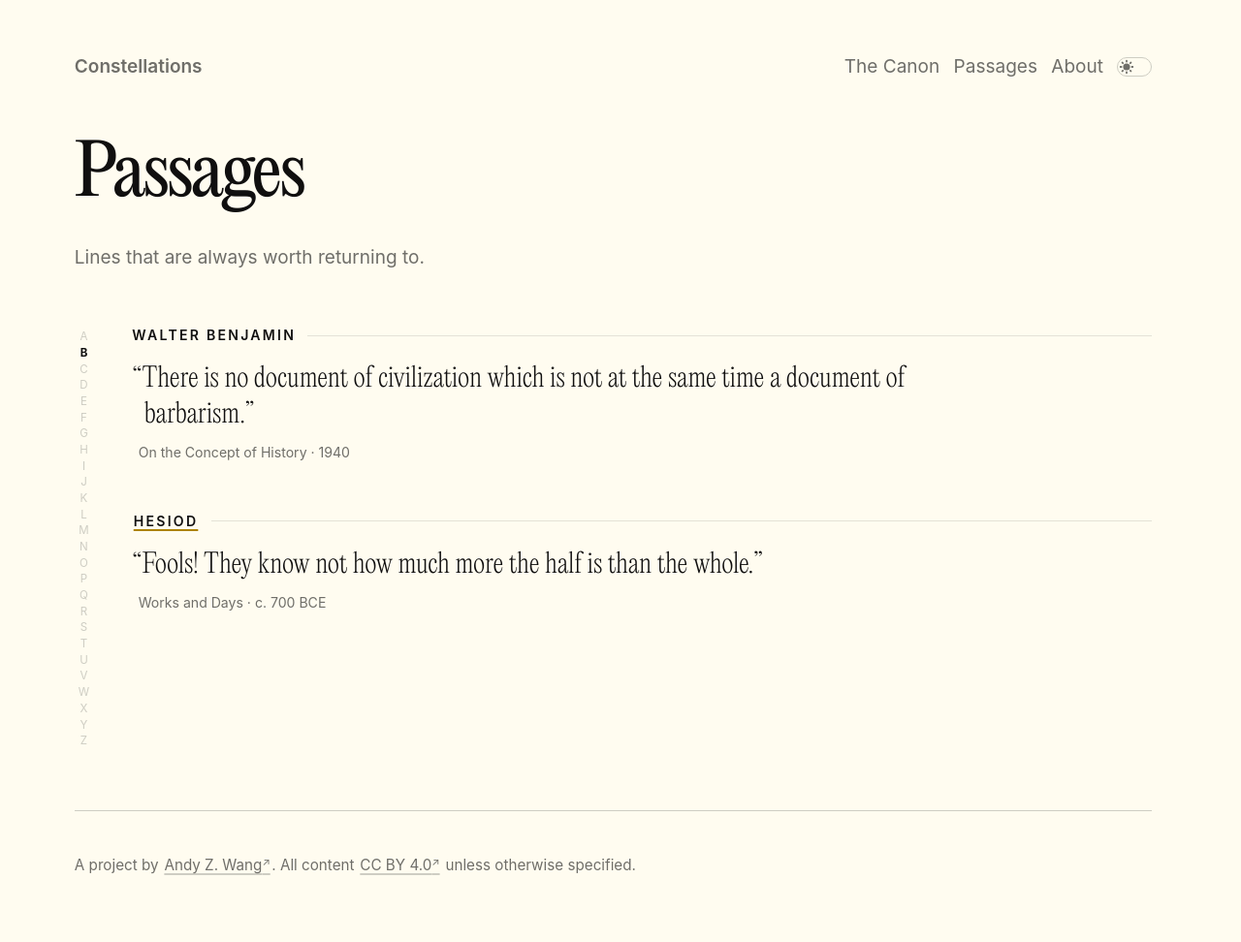
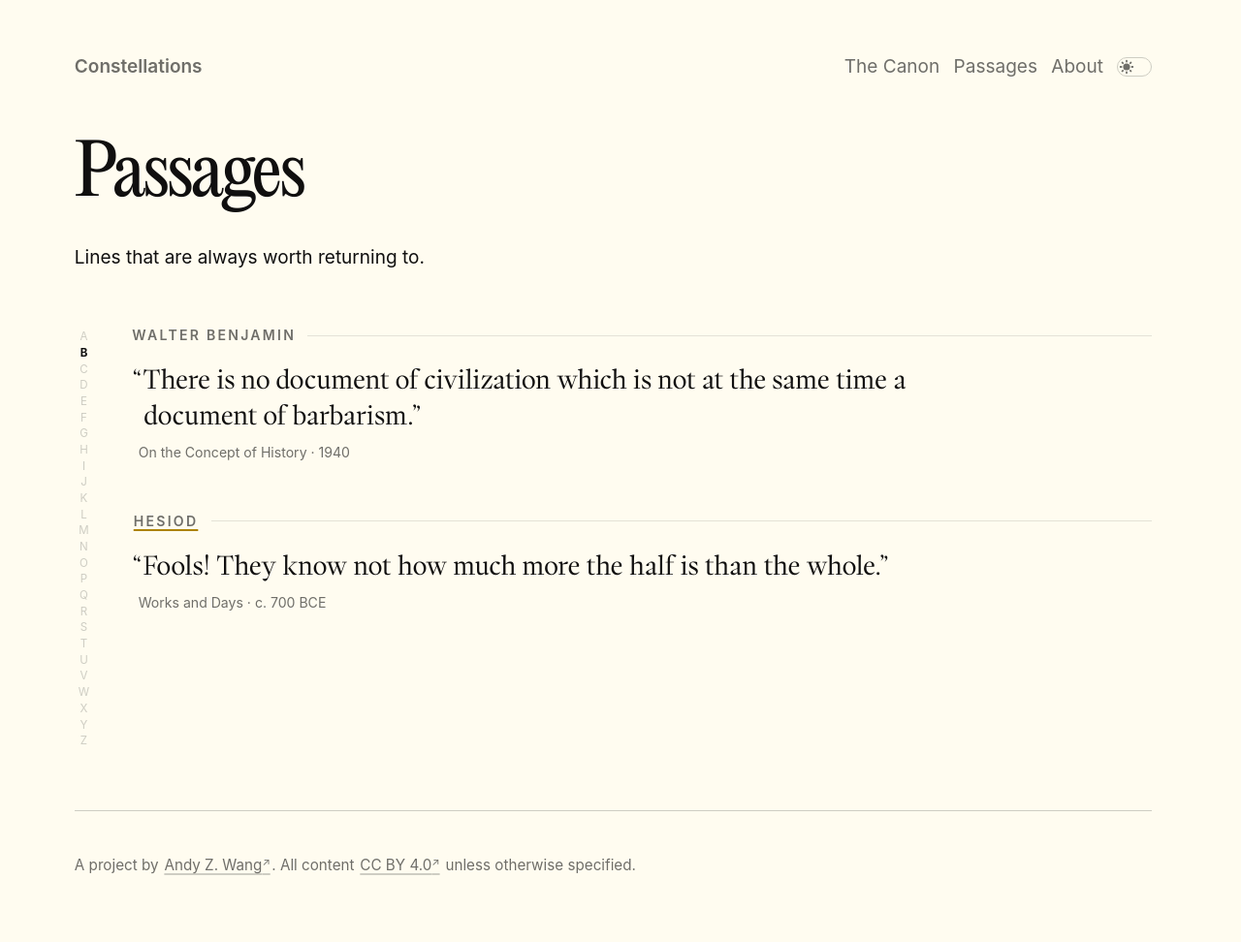
Before and after one commit to andyzwang/notes, a Jekyll site: the page built from _pages/passages.md, in a window 1280 px wide. Shown: the whole page at 97% size. Built offline with Jekyll 4.4.1, drawn with Linux system fonts in a browser that asks for light colours; some web fonts are replaced.

Commit message:
Font weight update

```diff
--- a/_sass/_passages.scss
+++ b/_sass/_passages.scss
@@ -1,15 +1,8 @@
 @use "variables" as *;
 
-// A collection of favourite passages: a small uppercase author label with a
-// light rule running off to the right, the quote below in the heading serif,
-// and an optional source line. The quote is the main object; the rule recedes.
-
-// Keep the intro to a narrow measure so it reads as a subtitle, with a
-// generous pause before the first quotation.
-.passages-intro {
-  max-width: 32em;
-  color: var(--color-subtext);
-}
+// Hanging indent: pulls the opening quote mark into the margin so the quote's
+// first glyph lines up with the source line beneath it.
+$quote-hang: 0.45em;
 
 // Two columns: the sticky A–Z rail beside the stack of passages.
 .passages-layout {
@@ -62,7 +55,7 @@
   // The author currently scrolled into view.
   .current {
     color: var(--color-text);
-    font-weight: 700;
+    font-weight: $weight-bold;
   }
 }
 
@@ -95,10 +88,10 @@
   scroll-margin-top: 1.5rem;
   font-family: $font-body;
   font-size: 0.88rem;
-  font-weight: 600;
+  font-weight: $weight-semibold;
   letter-spacing: 0.16em;
   text-transform: uppercase;
-  color: var(--color-text);
+  color: var(--color-subtext);
 
   &::after {
     content: "";
@@ -121,18 +114,18 @@
 .passage-quote {
   max-width: 64ch;
   margin: 0;
-  font-family: $font-heading;
+  font-family: $font-quote-display;
   font-size: clamp(1.5rem, 1.35rem + 0.55vw, 1.7rem);
   line-height: 1.35;
   color: var(--color-text);
-  text-indent: -0.45em;
-  padding-left: 0.45em;
+  text-indent: -$quote-hang;
+  padding-left: $quote-hang;
 }
 
 .passage-source {
   max-width: 48ch;
   margin: 0.6rem 0 0;
-  padding-left: 0.45em;
+  padding-left: $quote-hang;
   font-family: $font-body;
   font-size: 0.88rem;
   color: var(--color-subtext);
```
